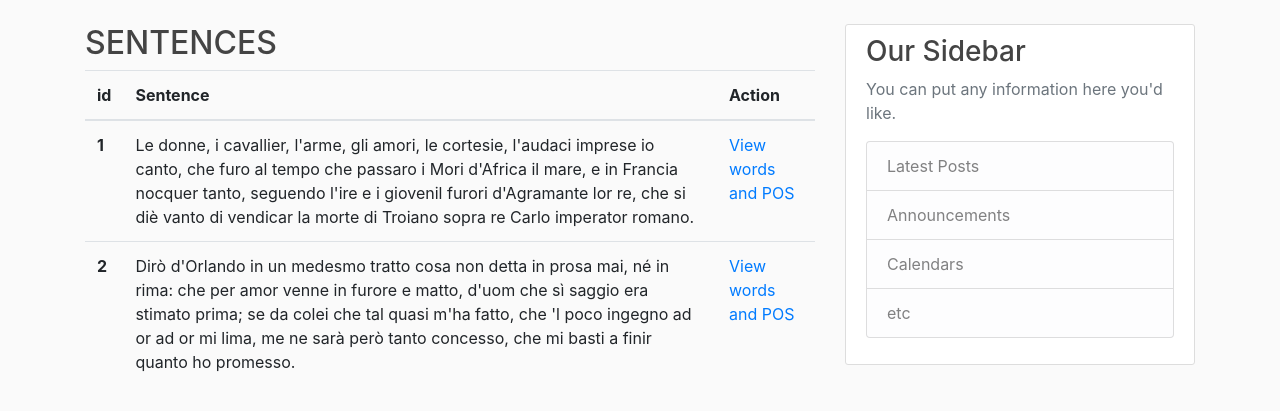
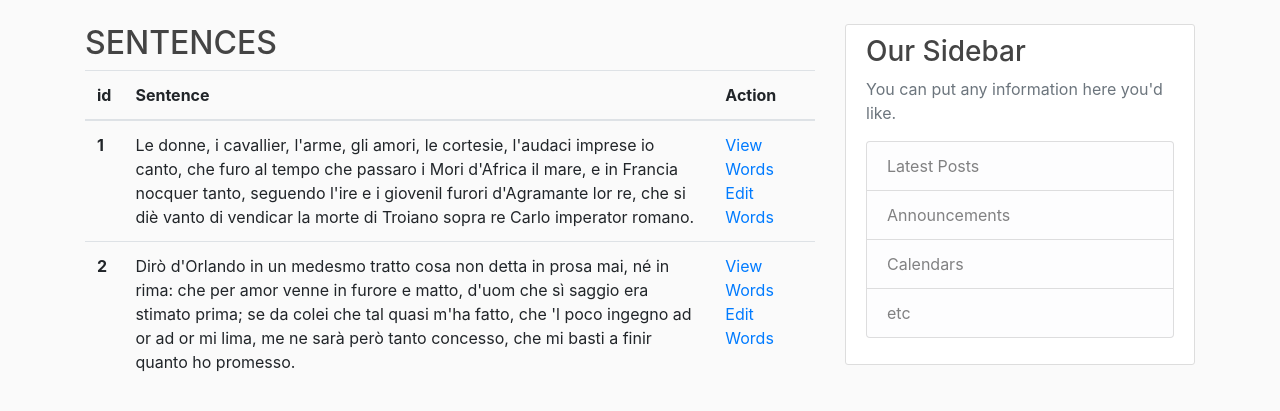
Before and after one commit to elypaolazz/flask_text, a Flask app: page /view_text/1 in a window 1280 px wide. Shown: the part 56-467 px from the top of the page. Run offline with Flask 2, Linux system fonts and the light colour scheme; data comes from the database, SQL or seed files in the repository; both versions use the stored data as it was after the commit; parts of the project's set-up code (start-up, migrations or seed data) failed here and were passed over; some libraries are stand-ins or nearby versions.

Commit message:
Added edit_words.html, modified route.py, models.py, forms.py

```diff
--- a/flaskblog/models.py
+++ b/flaskblog/models.py
@@ -66,3 +66,7 @@ class Words(db.Model):
     word = db.Column(db.String(100), nullable=False)
     pos = db.Column(db.String(100), nullable=False)
     sentowner_id = db.Column(db.Integer, db.ForeignKey('sent.id'), nullable=False)
+
+class Tags(db.Model):
+    id = db.Column(db.Integer, primary_key=True)
+    tag =  db.Column(db.String(20), nullable=False)
--- a/flaskblog/routes.py
+++ b/flaskblog/routes.py
@@ -3,8 +3,8 @@ import secrets
 from PIL import Image
 from flask import render_template, url_for, flash, redirect, request, abort
 from flaskblog import app, db, bcrypt, mail
-from flaskblog.forms import RegistrationForm, LoginForm, UpdateAccountForm, PostForm, RequestResetForm, ResetPasswordForm, Input_textForm
-from flaskblog.models import User, Post, Texts, Sent, Words
+from flaskblog.forms import RegistrationForm, LoginForm, UpdateAccountForm, PostForm, RequestResetForm, ResetPasswordForm, Input_textForm, Edit_words
+from flaskblog.models import User, Post, Texts, Sent, Words, Tags
 from flask_login import login_user, current_user, logout_user, login_required
 from flask_mail import Message
 import nltk
@@ -34,7 +34,6 @@ def input_text():
         #     sent = Sent(sentence=i, owner_id=text.id)
         #     db.session.add(sent)
         db.session.commit()
-        # last = Texts.
         last = Texts.query.order_by(Texts.id.desc()).first()
         for i in (sent_tokenize(last.text)):
             sent = Sent(sentence=i, owner_id=last.id)
@@ -69,6 +68,40 @@ def words(sent_id):
     sent = Sent.query.get_or_404(sent_id)
     words = Words.query.filter_by(sentowner=sent)
     return render_template('words.html', title='Words', sent=sent, words=words)
+
+@app.route("/edit_words/<int:sent_id>", methods=['GET', 'POST'])
+def edit_words(sent_id):
+    sent = Sent.query.get_or_404(sent_id)
+    words = Words.query.filter_by(sentowner=sent)
+    form = Edit_words()
+
+    # if form.validate_on_submit():
+    #     # words.pos = form.edit.data
+    #     # db.session.commit()
+    #     print(form.edit.data)
+    #     pos = Tags(tag=form.edit.data)
+    #     db.session.add(pos)
+    #     db.session.commit()
+    #     last = Tags.query.order_by(Tags.id.desc()).first()
+    #     current_words.pos = last.tag
+    #     print(words.pos)
+    #     db.session.commit()
+    return render_template('edit_words.html', title='Words', sent=sent, words=words, form=form)
+
+@app.route("/edit_words/<int:words_id>/update", methods=['GET', 'POST'])
+def update_pos(words_id):
+    words = Words.query.get_or_404(words_id)
+    form = Edit_words()
+    if form.validate_on_submit():
+        print(words.word)
+        words.pos = form.edit.data
+        db.session.commit()
+        flash('Pos has been updated!', 'success')
+        return redirect(url_for('edit_words', words_id=words.id, sent_id=words.sentowner.id))
+    elif request.method == 'GET':
+        form.edit.data = words.pos
+    return render_template('edit_words.html', title='Words', sent=sent, words=words, form=form)
+
 
 @app.route("/view_text/<int:texts_id>/delete", methods=['POST'])
 @login_required
--- a/flaskblog/templates/sent.html
+++ b/flaskblog/templates/sent.html
@@ -15,7 +15,9 @@
         <tr>
           <th>{{ i.id }}</th>
           <td>{{ i.sentence }}</td>
-          <td><a href="{{ url_for('words', sent_id=i.id) }}">View words and POS</a></td>
+          <td><a href="{{ url_for('words', sent_id=i.id) }}">View Words</a>
+            <a href="{{ url_for('edit_words', sent_id=i.id) }}">Edit Words</a>
+          </td>
         </tr>
         {% endfor %}
     </tbody>
```
Also changed, not shown: flaskblog/forms.py (+12 -2 lines), flaskblog/templates/input_text.html (+3 -7 lines), flaskblog/site.db.
